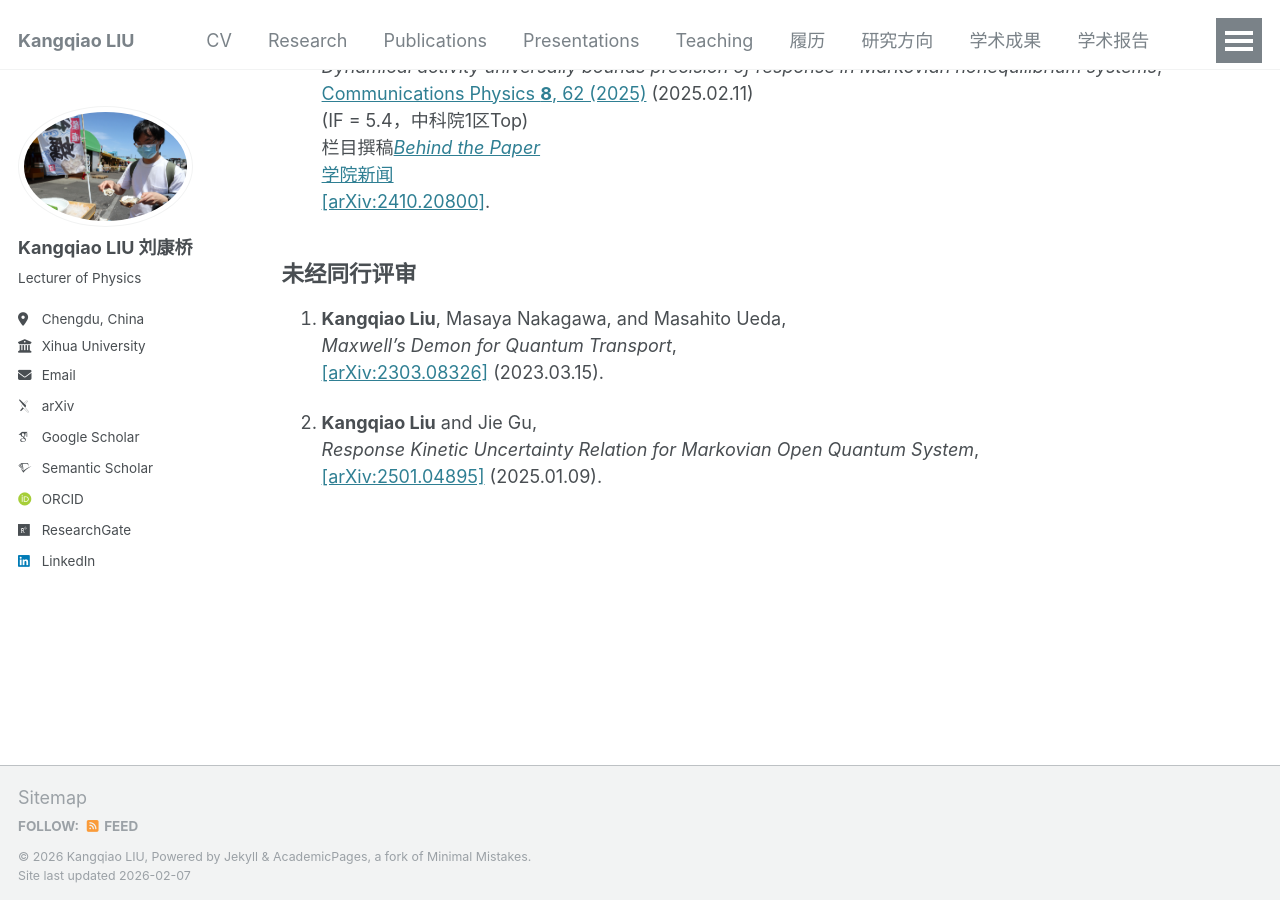
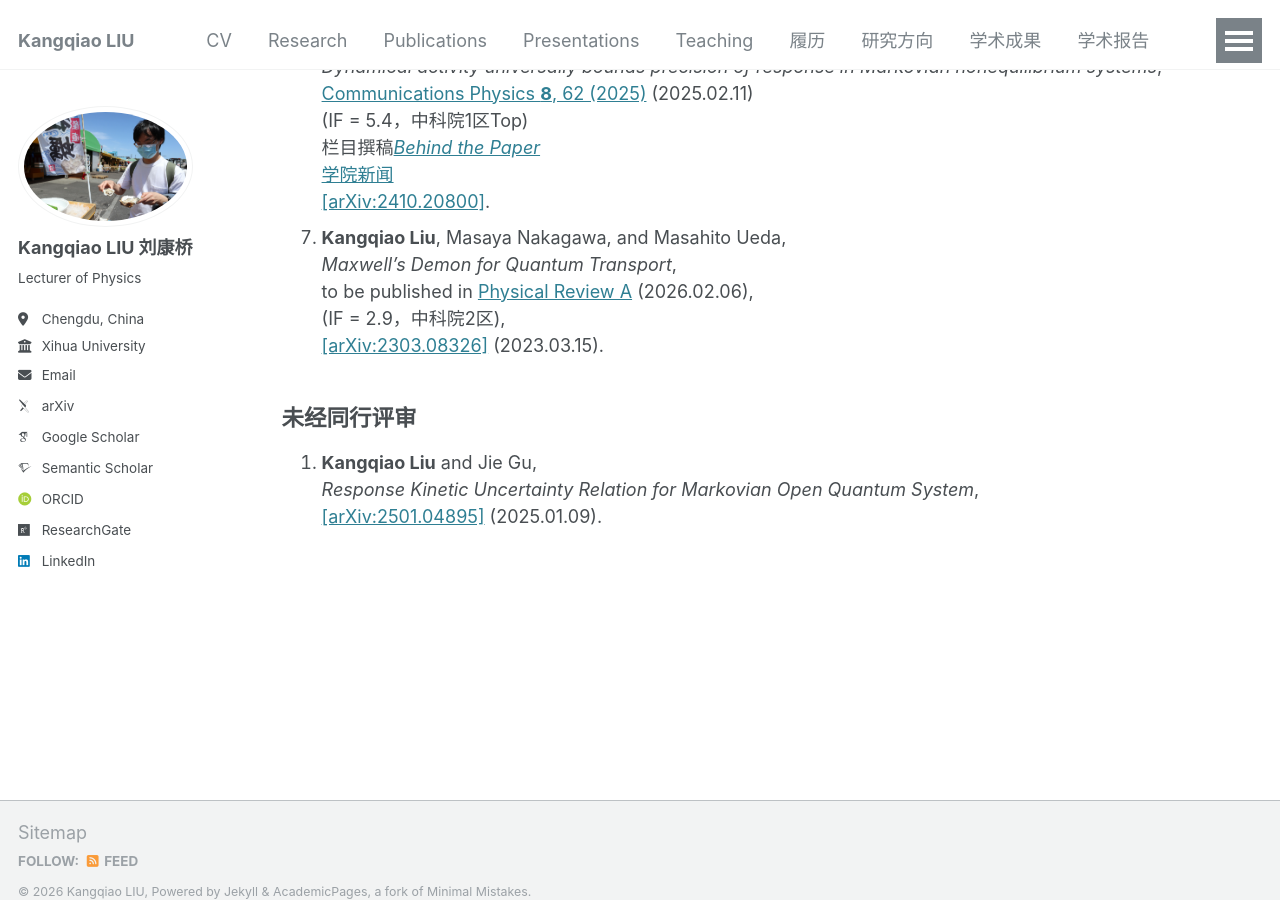
Before and after one commit to KangqiaoLiu/KangqiaoLiu.github.io, a Jekyll site: the page built from _pages/publications_zh.md, in a window 1280 px wide and 900 px high, scrolled down 1156 px. Built offline with Jekyll 4.4.1, drawn with Linux system fonts in a browser that asks for light colours; some web fonts are replaced.

Commit message:
Update publications_zh.md

```diff
--- a/_pages/publications_zh.md
+++ b/_pages/publications_zh.md
@@ -50,14 +50,14 @@
    栏目撰稿[*Behind the Paper*](https://go.nature.com/3WYFOSp)<br />
    [学院新闻](https://lxy.xhu.edu.cn/63/95/c575a222101/page.htm)<br />
   [[arXiv:2410.20800]](https://arxiv.org/abs/2410.20800).
-
+7. **Kangqiao Liu**, Masaya Nakagawa, and Masahito Ueda,<br />
+  *Maxwell's Demon for Quantum Transport*,<br />
+  to be published in [Physical Review A](https://journals.aps.org/pra/accepted/10.1103/rhvv-yd6w) (2026.02.06), <br />
+  (IF = 2.9，中科院2区), <br />
+  [[arXiv:2303.08326]](https://arxiv.org/abs/2303.08326) (2023.03.15).
 
 ## **未经同行评审**
-1. **Kangqiao Liu**, Masaya Nakagawa, and Masahito Ueda,<br />
-   *Maxwell's Demon for Quantum Transport*, <br />
-   [[arXiv:2303.08326]](https://arxiv.org/abs/2303.08326) (2023.03.15).
-
-2. **Kangqiao Liu** and Jie Gu,<br />
+1. **Kangqiao Liu** and Jie Gu,<br />
   *Response Kinetic Uncertainty Relation for Markovian Open Quantum System*,<br />
   [[arXiv:2501.04895]](https://arxiv.org/abs/2501.04895) (2025.01.09).
 
```
